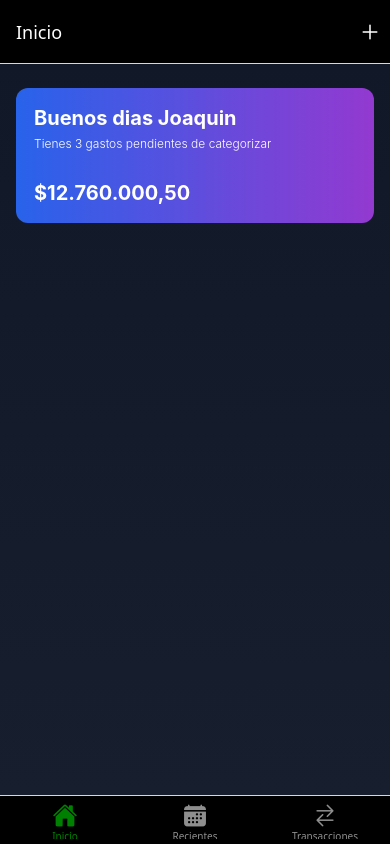
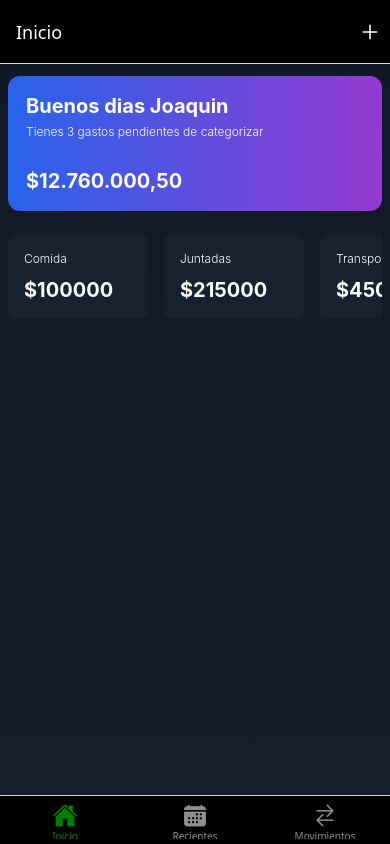
Before and after one commit to j-leklere/gastos-frontend, a React Native app: screen /Home in a window 390 px wide. Built offline with nearby package versions, Linux system fonts and the light colour scheme.

Commit message:
Categories summary data

```diff
--- a/App.js
+++ b/App.js
@@ -61,8 +61,8 @@ function ExpensesOverview() {
         name="Movements"
         component={Movements}
         options={{
-          title: "Transacciones",
-          tabBarLabel: "Transacciones",
+          title: "Movimientos",
+          tabBarLabel: "Movimientos",
           tabBarIcon: ({ color, size }) => (
             <Ionicons name="swap-horizontal" size={size} color={color} />
           ),
--- /dev/null
+++ b/components/Categories/CategoryCard.js
@@ -0,0 +1,30 @@
+import { StyleSheet, Text, View } from "react-native";
+import { GlobalStyles } from "../../constants/styles";
+
+export default function CategoryCard({ name, amount }) {
+  return (
+    <View style={styles.container}>
+      <Text
+        style={[
+          GlobalStyles.textBase,
+          GlobalStyles.smallText,
+          GlobalStyles.smallMarginBottom,
+        ]}
+      >
+        {name}
+      </Text>
+      <Text style={[GlobalStyles.textBase, GlobalStyles.bigText]}>
+        ${amount}
+      </Text>
+    </View>
+  );
+}
+
+const styles = StyleSheet.create({
+  container: {
+    backgroundColor: "#182130",
+    padding: 16,
+    borderRadius: 6,
+    width: 140,
+  },
+});
--- a/components/Movements/MovementsList.js
+++ b/components/Movements/MovementsList.js
@@ -5,10 +5,10 @@ function renderMovementItem(itemData) {
   return <MovementItem {...itemData.item} />;
 }
 
-export default function MovementsList({ Movements }) {
+export default function MovementsList({ movements }) {
   return (
     <FlatList
-      data={Movements}
+      data={movements}
       renderItem={renderMovementItem}
       keyExtractor={(item) => item.id}
     />
--- a/components/Movements/MovementsOutput.js
+++ b/components/Movements/MovementsOutput.js
@@ -3,7 +3,7 @@ import MovementsSummary from "./MovementsSummary";
 import MovementsList from "./MovementsList";
 import { GlobalStyles } from "../../constants/styles";
 
-const Movements_LIST_DTO_DATA = [
+const MOVEMENTS_LIST_DTO_DATA = [
   {
     id: 1,
     type: "EGRESO",
@@ -97,11 +97,11 @@ const Movements_LIST_DTO_DATA = [
   },
 ];
 
-export default function MovementsOutput({ MovementsTotal, MovementsPeriod }) {
+export default function MovementsOutput({ movementsTotal, movementsPeriod }) {
   return (
     <View style={styles.container}>
-      <MovementsSummary total={MovementsTotal} periodName={MovementsPeriod} />
-      <MovementsList Movements={Movements_LIST_DTO_DATA} />
+      <MovementsSummary total={movementsTotal} periodName={movementsPeriod} />
+      <MovementsList movements={MOVEMENTS_LIST_DTO_DATA} />
     </View>
   );
 }
--- a/components/SummaryHeader.js
+++ b/components/SummaryHeader.js
@@ -5,7 +5,7 @@ import LinearGradientContainer from "./UI/LinearGradientContainer";
 
 export default function SummaryHeader() {
   return (
-    <View style={styles.container}>
+    <View>
       <LinearGradientContainer>
         <View style={styles.content}>
           <Text
@@ -36,10 +36,6 @@ export default function SummaryHeader() {
 }
 
 const styles = StyleSheet.create({
-  container: {
-    padding: 16,
-    paddingTop: 24,
-  },
   content: {
     padding: 10,
   },
--- a/screens/Home.js
+++ b/screens/Home.js
@@ -1,6 +1,20 @@
 import { StyleSheet, Text, View } from "react-native";
 import { LinearGradient } from "expo-linear-gradient";
 import SummaryHeader from "../components/SummaryHeader";
+import CategoryCard from "../components/Categories/CategoryCard";
+import { ScrollView } from "react-native";
+
+const CATEGORIES_SUMMARY_DTO_DATA = [
+  {
+    id: 1,
+    name: "Comida",
+    amount: 100000,
+  },
+  { id: 2, name: "Juntadas", amount: 215000 },
+  { id: 3, name: "Transporte", amount: 45000 },
+  { id: 4, name: "Ropa", amount: 40000 },
+  { id: 5, name: "Estacionamiento", amount: 76000 },
+];
 
 export default function Home() {
   return (
@@ -9,9 +23,24 @@ export default function Home() {
         colors={["#111828", "#171E2D"]}
         start={{ x: 0.5, y: 0 }}
         end={{ x: 0.5, y: 1 }}
-        style={styles.gradient}
+        style={styles.gradientContainer}
       >
         <SummaryHeader />
+        <ScrollView
+          horizontal
+          showsHorizontalScrollIndicator={false}
+          contentContainerStyle={styles.cardsContainer}
+        >
+          {CATEGORIES_SUMMARY_DTO_DATA.map((cardData) => {
+            return (
+              <CategoryCard
+                key={cardData.id}
+                name={cardData.name}
+                amount={cardData.amount}
+              />
+            );
+          })}
+        </ScrollView>
       </LinearGradient>
     </View>
   );
@@ -21,7 +50,14 @@ const styles = StyleSheet.create({
   container: {
     flex: 1,
   },
-  gradient: {
+  cardsContainer: {
+    gap: 16,
+    alignItems: "flex-start",
+  },
+  gradientContainer: {
     flex: 1,
+    padding: 8,
+    paddingTop: 12,
+    gap: 24,
   },
 });
--- a/screens/ManageMovement.js
+++ b/screens/ManageMovement.js
@@ -7,9 +7,9 @@ export default function ManageMovement({ route, navigation }) {
 
   useLayoutEffect(() => {
     navigation.setOptions({
-      title: isEditing ? "Editar Transaccion" : "Agregar Transaccion",
+      title: isEditing ? "Editar Movimiento" : "Agregar Movimiento",
     });
   }, [navigation, isEditing]);
 
-  return <Text>Transaccion</Text>;
+  return <Text>Movimiento</Text>;
 }
--- a/screens/Movements.js
+++ b/screens/Movements.js
@@ -1,5 +1,5 @@
 import MovementsOutput from "../components/Movements/MovementsOutput";
 
 export default function Movements() {
-  return <MovementsOutput MovementsTotal={10} MovementsPeriod="Total" />;
+  return <MovementsOutput movementsTotal={10} movementsPeriod="Total" />;
 }
--- a/screens/Recents.js
+++ b/screens/Recents.js
@@ -1,5 +1,5 @@
 import MovementsOutput from "../components/Movements/MovementsOutput";
 
 export default function Recents() {
-  return <MovementsOutput MovementsTotal={10} MovementsPeriod="Last 7 days" />;
+  return <MovementsOutput movementsTotal={10} movementsPeriod="Last 7 days" />;
 }
```
